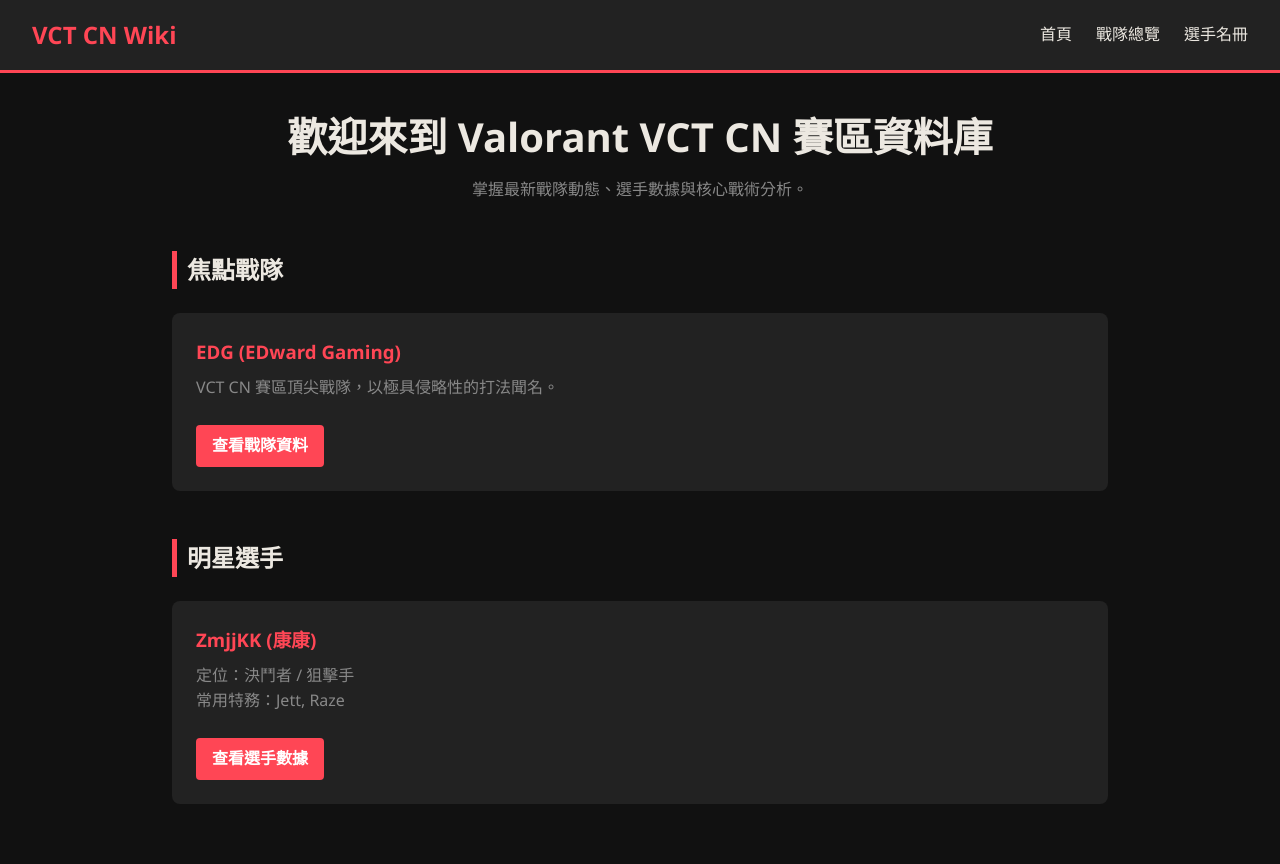
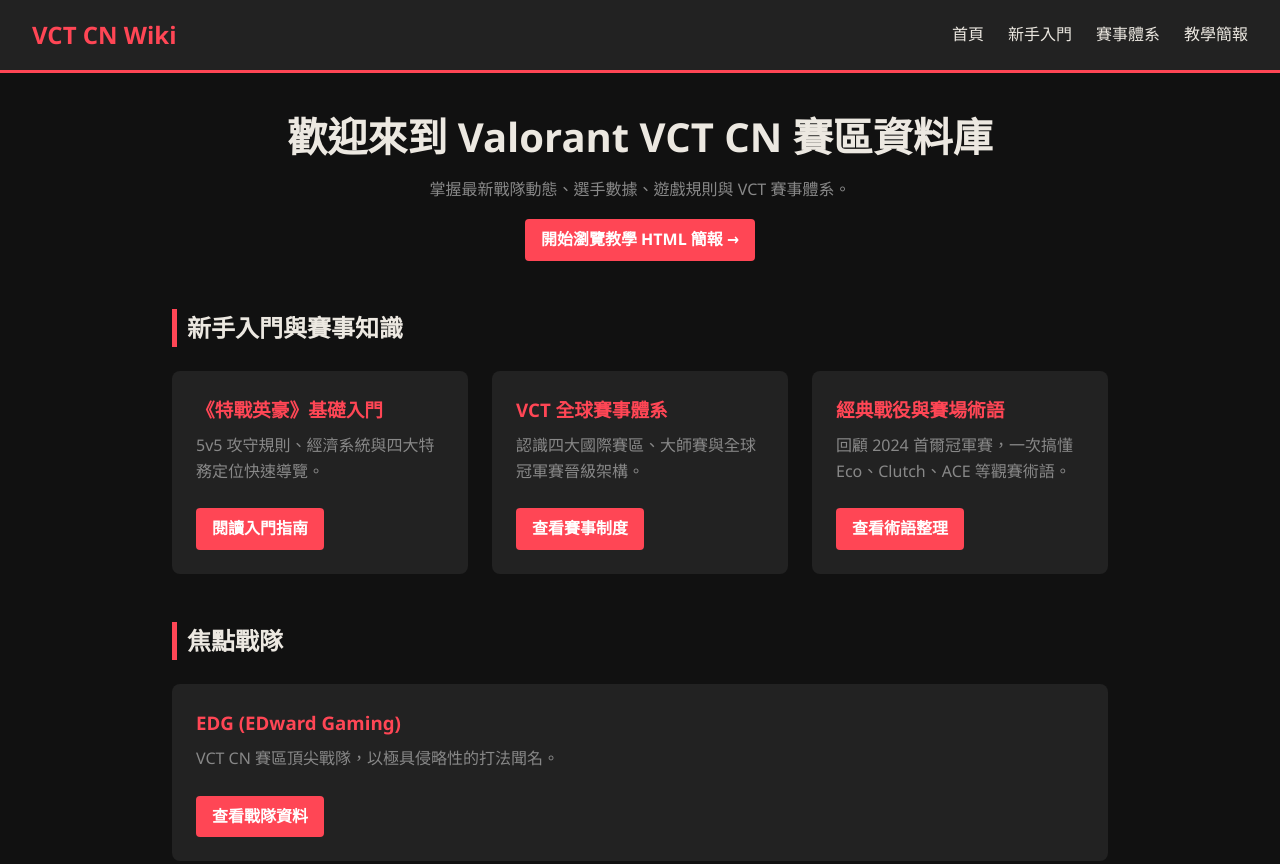
Before and after one commit to tt488/valorant-vct-wiki, a plain HTML site: page index.html in a window 1280 px wide. Shown: the top 864 px of the page. Drawn offline with Linux system fonts and the light colour scheme.

Commit message:
Enhance index.html with new navigation and content
Updated navigation links and added new sections for beginner guides and tournament knowledge.

```diff
--- a/index.html
+++ b/index.html
@@ -7,28 +7,47 @@
     <link rel="stylesheet" href="style.css">
 </head>
 <body>
-    <!-- 導覽列 -->
     <nav class="navbar">
         <div class="nav-brand">VCT CN Wiki</div>
         <ul class="nav-links">
             <li><a href="index.html">首頁</a></li>
-            <li><a href="#">戰隊總覽</a></li>
-            <li><a href="#">選手名冊</a></li>
+            <li><a href="guide.html">新手入門</a></li>
+            <li><a href="vct-system.html">賽事體系</a></li>
+            <li><a href="slides.html">教學簡報</a></li>
         </ul>
     </nav>
 
-    <!-- 主要內容區 -->
     <main class="container">
         <header class="hero">
             <h1>歡迎來到 Valorant VCT CN 賽區資料庫</h1>
-            <p>掌握最新戰隊動態、選手數據與核心戰術分析。</p>
+            <p>掌握最新戰隊動態、選手數據、遊戲規則與 VCT 賽事體系。</p>
+            <a href="slides.html" class="btn" style="margin-top: 1rem; display: inline-block;">開始瀏覽教學 HTML 簡報 →</a>
         </header>
 
-        <!-- 戰隊快速導覽 -->
+        <section class="section">
+            <h2>新手入門與賽事知識</h2>
+            <div class="card-grid">
+                <div class="card">
+                    <h3>《特戰英豪》基礎入門</h3>
+                    <p>5v5 攻守規則、經濟系統與四大特務定位快速導覽。</p>
+                    <a href="guide.html" class="btn">閱讀入門指南</a>
+                </div>
+                <div class="card">
+                    <h3>VCT 全球賽事體系</h3>
+                    <p>認識四大國際賽區、大師賽與全球冠軍賽晉級架構。</p>
+                    <a href="vct-system.html" class="btn">查看賽事制度</a>
+                </div>
+                <div class="card">
+                    <h3>經典戰役與賽場術語</h3>
+                    <p>回顧 2024 首爾冠軍賽，一次搞懂 Eco、Clutch、ACE 等觀賽術語。</p>
+                    <a href="glossary.html" class="btn">查看術語整理</a>
+                </div>
+            </div>
+        </section>
+
         <section class="section">
             <h2>焦點戰隊</h2>
             <div class="card-grid">
-                <!-- 預留給 EDG 的卡片 -->
                 <div class="card">
                     <h3>EDG (EDward Gaming)</h3>
                     <p>VCT CN 賽區頂尖戰隊，以極具侵略性的打法聞名。</p>
@@ -37,11 +56,9 @@
             </div>
         </section>
 
-        <!-- 選手快速導覽 -->
         <section class="section">
             <h2>明星選手</h2>
             <div class="card-grid">
-                <!-- 預留給 ZmjjKK 的卡片 -->
                 <div class="card">
                     <h3>ZmjjKK (康康)</h3>
                     <p>定位：決鬥者 / 狙擊手<br>常用特務：Jett, Raze</p>
```
